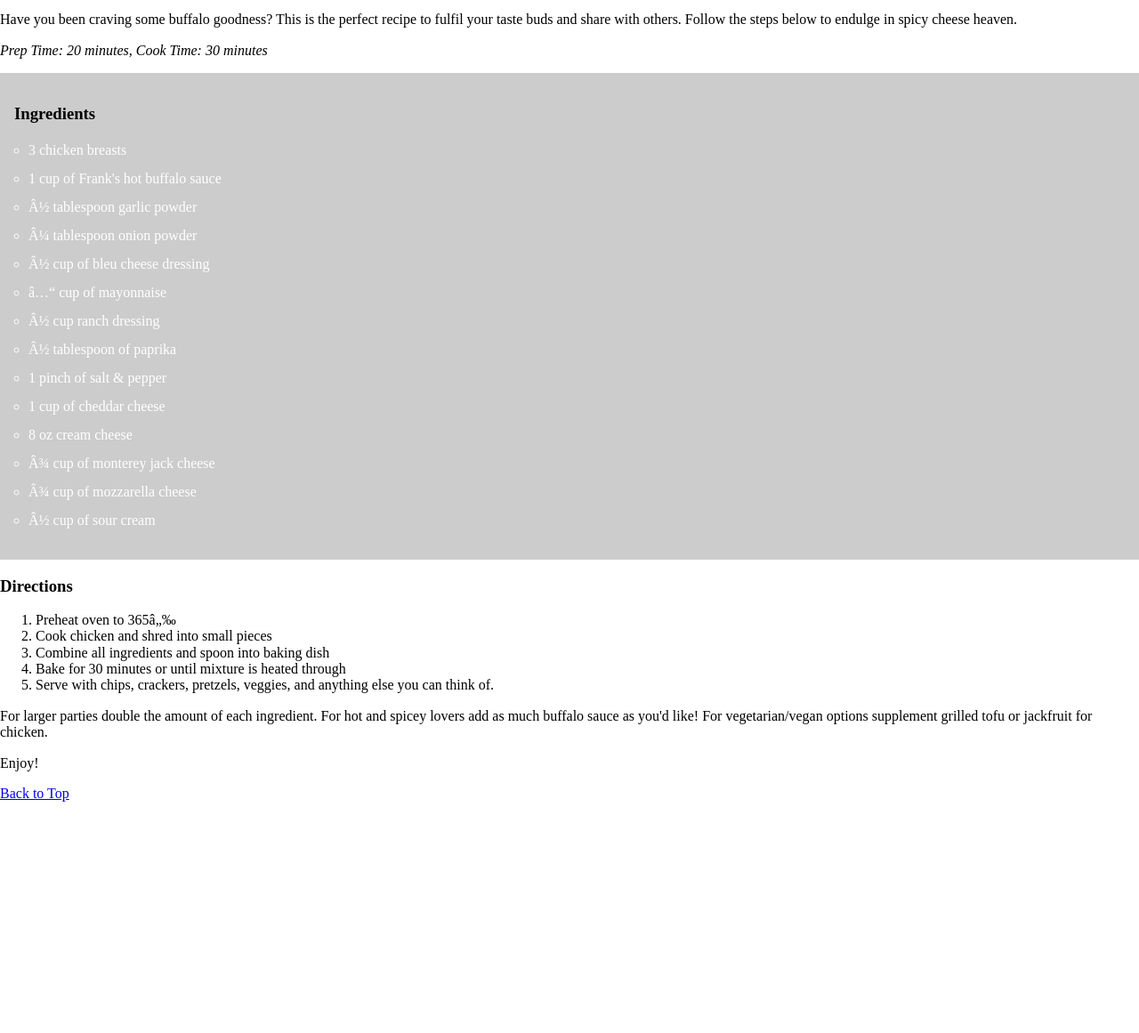
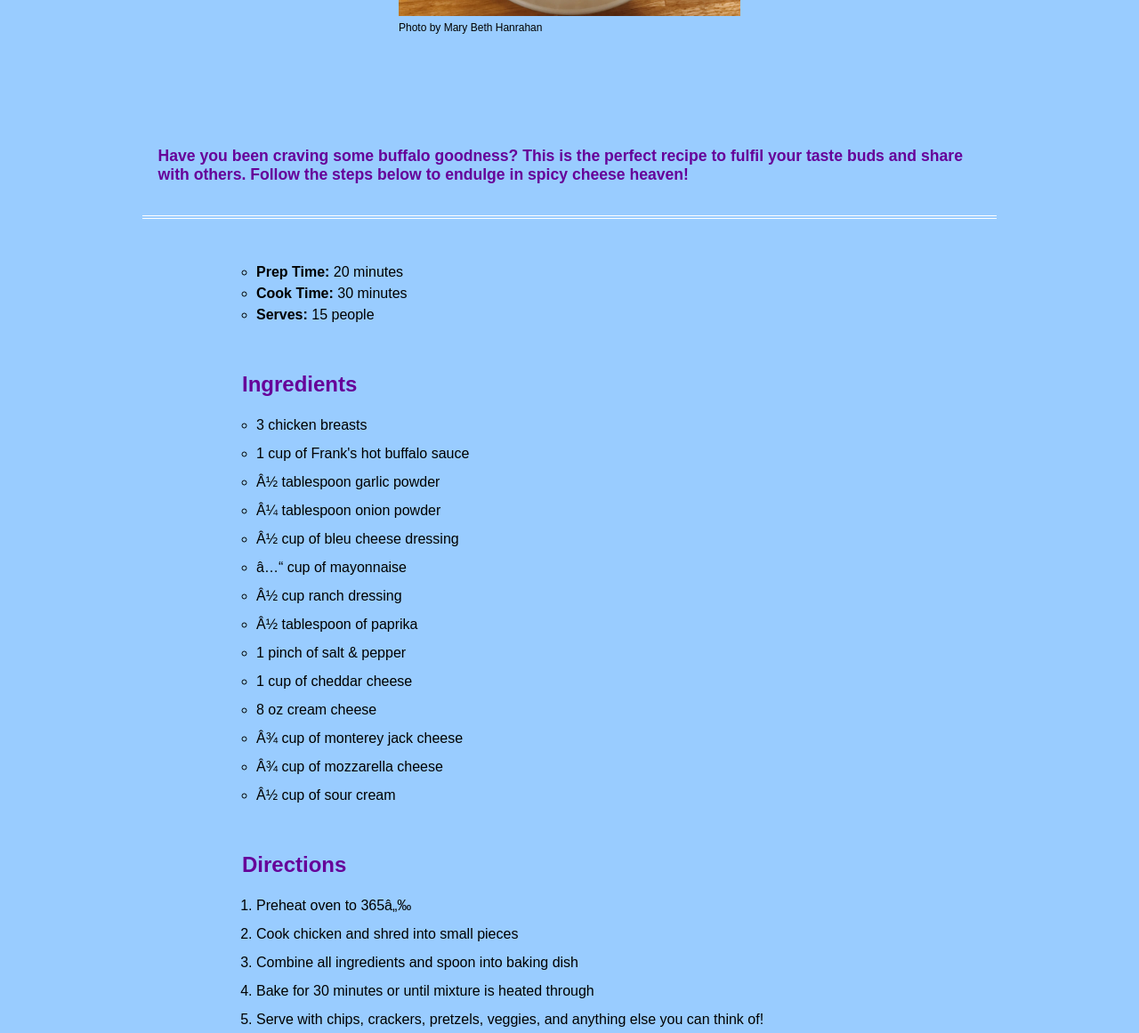
Before and after one commit to mbhanrahan/recipe-markup, a plain HTML site: page index.html in a window 1280 px wide. Shown: the part 597-1758 px from the top of the page at 89% size. Before the commit the page ends 1498 px from the top, so only its background shows below. Drawn offline with Linux system fonts and the light colour scheme.

Commit message:
Final Commit

```diff
--- a/css/main.css
+++ b/css/main.css
@@ -4,16 +4,21 @@
 
 /* --- resets --- */
 
-
-html {
-  font: 100%/1.15 san-serif;
-}
-
 body,
 figure,
 figcaption {
   margin: 0;
 }
+
+body {
+  background-color: #9cf;
+}
+article {
+  margin: 2em 10em 2em 10em;  /* top right bottom left */
+  font-family: sans-serif;
+  font-size: 1em;
+}
+
 
 /* flexible images */
 
@@ -26,13 +31,7 @@ img {
 
 /* nav */
 nav {
-  margin-top:2em;
-}
-
-nav h2 {
-  padding-bottom: .125em;
-  border-bottom: none;
-  margin: 0;
+  margin: 2em 3em;
 }
 
 nav ul {
@@ -43,68 +42,97 @@ nav ul {
 }
 
 nav li {
-  display:inline;
+  display: inline;
   margin: 0 .125em;
 }
 
 nav a {
   display: inline-block;
   text-decoration: none;
+  font-family: sans-serif;
   padding: 1em;
-  border: 1px solid #000;
+  border: 2px solid #fff;
   border-radius: .7em;
 }
 
 nav a:hover,
-nav a:focus{
-  background-color: #fff;
+nav a:focus {
+  background-color: #ccf;
 }
+
+h1 {
+  padding: .5em 0;
+  margin: 1em 2em 1em 2em;
+  border: double #fff;
+  border-width: .2em;
+  text-align: center;
+  font-family: sans-serif;
+  font-size: 3em;
+  font-weight: bold;
+  color: #609;
+}
+
 
 /* fig-1 */
 
-#fig-1 {
+/*#fig-1 {
   max-width: 60em;   /* max-width of img and border */
-  text-align: center;
-  margin: 0 auto;    /* centering image */
-}
+/*  margin: 0 auto;    /* centering image */
+/*}
 
 #fig-1 div {
-  border: 1em solid #999;
-}
+  border: 1em solid #fff;
+} */
 
-.crop-square-1 {
+
+
+#image {
   width: 24em;
   height: 24em;
   margin: 0 auto;
   overflow: hidden;
 }
 
-.crop-square-1 img {     /* control image directly */
-  max-width: 100%;
-  margin: -3em 0 0 -3em;    /* crop */
-}
-
-header figure {
-  text-align: center;
-}
 
 header figcaption {
-  text-align: left
+  text-align: left;
+  padding-top: .5em;
+  font-size: .75em;
+  font-family: sans-serif;
 }
 
 
 
-/* --- class selector --- */
-.italic {
-  font-style: italic;
-}
-/*
-
 /* class selector */
 
+#introduction {
+  padding: 1em;
+  text-align: left;
+  color: #609;
+  font-family: sans-serif;
+  font-size: 1.1em;
+  border-bottom: .27em double #fff;
+}
+
+#details {
+  padding: 2em 3em 1em 7em;
+  font-size: 1em;
+}
+
+#details ul {
+  list-style: disc;
+  padding-left: 1em;
+}
+
+#details li {
+  color: #000;
+  list-style: circle;
+  line-height: 1.5;
+}
+
+
 #ingredients {
-  background: #ccc;
-  padding: 1em;
+  padding: 0 3em 1em 7em;
 }
 
 #ingredients ul {
@@ -113,7 +141,48 @@ header figcaption {
 }
 
 #ingredients li {
-  color: #fff;
+  color: #000;
   line-height: 1.5;
   margin-top:.5em;
 }
+
+
+
+#directions {
+  padding: 0 3em 1em 7em;
+}
+
+#directions ol {
+  list-style: ;
+  padding-left: 1em;
+}
+
+#directions li {
+  color: #000;
+  line-height: 1.5;
+  margin-top: .5em;
+}
+
+
+#additional-information {
+  padding: 2em 1em 1em 7em;
+  color: #000;
+}
+
+h2 {
+  font-size: 1.5em;
+  font-weight: bold;
+  color: #609;
+}
+
+h3 {
+  font-size: 1.1em;
+  font-weight: bold;
+  color: #609;
+}
+
+#ingredients,
+#directions {
+  float: left;
+  width: 100%;
+}
--- a/index.html
+++ b/index.html
@@ -1,15 +1,15 @@
-<!doctype html>
+<!DOCTYPE html>
 <html lang=“en-us“>
 <head> <!-- metadata -->
   <meta charset=“utf-8“>
   <link rel="stylesheet" href="css/main.css">
   <meta name="viewport" content="width=device-width, initial-scale=1, shrink-to-fit=no">
-  <title>Buffalo Chicken Dip</title>
+  <title>Buffalo Chicken Dip Recipe</title>
   <meta name=“author“ content=“Mary Beth Hanrahan“>
+  <meta name="description" content="Endulge in some delicious spicey buffalo chicekn dip by following the steps below!">
 </head>
 
 <body>
-
 
 <nav class="navigation">
 <div class="container">
@@ -22,9 +22,7 @@
 </div>
 </nav>
 
-
-<article>
-
+<header>
 <div class="header">
   <div class="container">
     <div class="header-text">
@@ -33,19 +31,32 @@
   </div>
 </div>
 
-<figure id="fig-1">
-  <div class="crop-square-1">
-  <img alt="buffalo chicken dip" src=img/"buffalo-w960.jpg" width="256">
+<figure id="image">
+    <img alt="buffalo chicken dip" src="img/buffalo.jpg" width="256">
   </div>
   <figcaption>Photo by Mary Beth Hanrahan</figcaption>
 </figure>
 
-  <p>Have you been craving some buffalo goodness? This is the perfect recipe to fulfil your taste buds and share with others. Follow the steps below to endulge in spicy cheese heaven.</p>
-  <p><span class= "italic">Prep Time: 20 minutes, Cook Time: 30 minutes</span></p>
+</header>
 
+<article>
+
+<section id="introduction">
+  <p><strong>Have you been craving some buffalo goodness? This is the perfect recipe to fulfil your taste buds and share with others. Follow the steps below to endulge in spicy cheese heaven!</strong></p>
+</section>
+
+<section id="details">
+  <ul>
+    <li><strong>Prep Time:</strong> 20 minutes</li>
+    <li><strong>Cook Time:</strong> 30 minutes</li>
+    <li><strong>Serves:</strong> 15 people</li>
+  </ul>
+</section>
+
+<main>
 
   <section id="ingredients">
-  <h3>Ingredients</h3>
+  <h2>Ingredients</h2>
     <ul>
       <li>3 chicken breasts</li>
       <li>1 cup of Frank's hot buffalo sauce</li>
@@ -65,23 +76,30 @@
   </section>
 
 <section id="directions">
-<h3>Directions</h3>
+<h2>Directions</h2>
   <ol>
     <li>Preheat oven to 365℉</li>
     <li>Cook chicken and shred into small pieces</li>
     <li>Combine all ingredients and spoon into baking dish</li>
     <li>Bake for 30 minutes or until mixture is heated through</li>
-    <li>Serve with chips, crackers, pretzels, veggies, and anything else you can think of.</li>
+    <li>Serve with chips, crackers, pretzels, veggies, and anything else you can think of!</li>
   </ol>
 </section>
 
+</main>
+
+<section id="additional-information">
+<h3>Additional Information</h3>
 <p>For larger parties double the amount of each ingredient. For hot and spicey lovers add as much buffalo sauce as you'd like! For vegetarian/vegan options supplement grilled tofu or jackfruit for chicken.</p>
 
-<p>Enjoy!</p>
+<p><em>Enjoy!</em></p>
+</section>
 
+<nav>
 <div class="back-to-top">
   <a href="#">Back to Top</a>
 </div>
+</nav>
 
 </article>
 
```
Also changed, not shown: img/buffalo.jpg (added).
